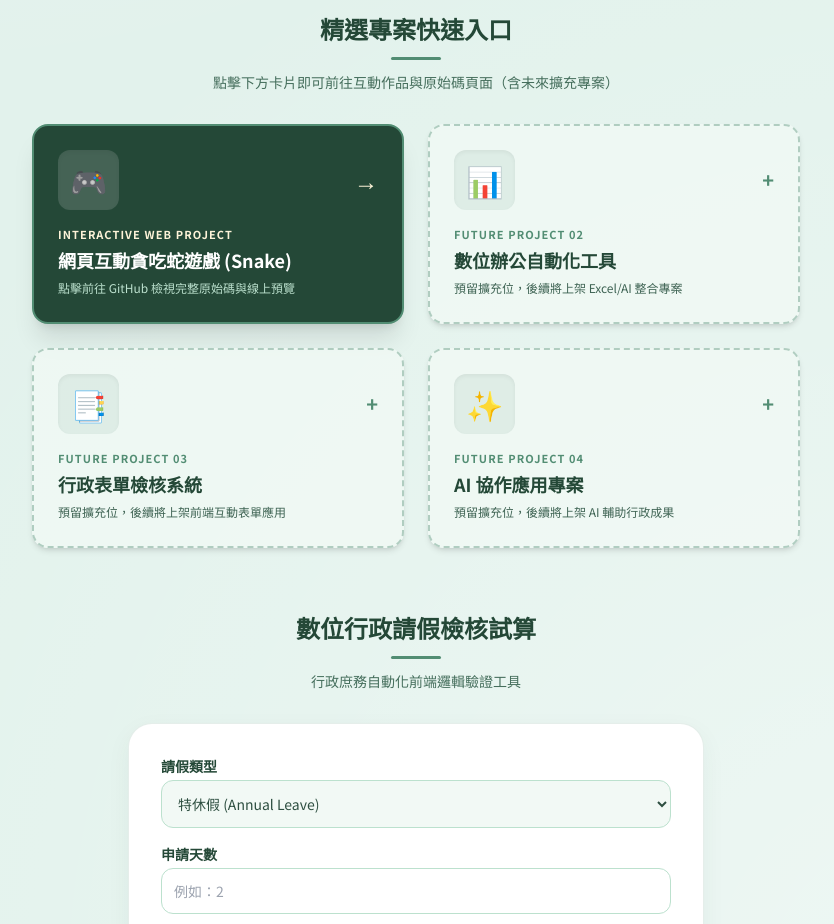
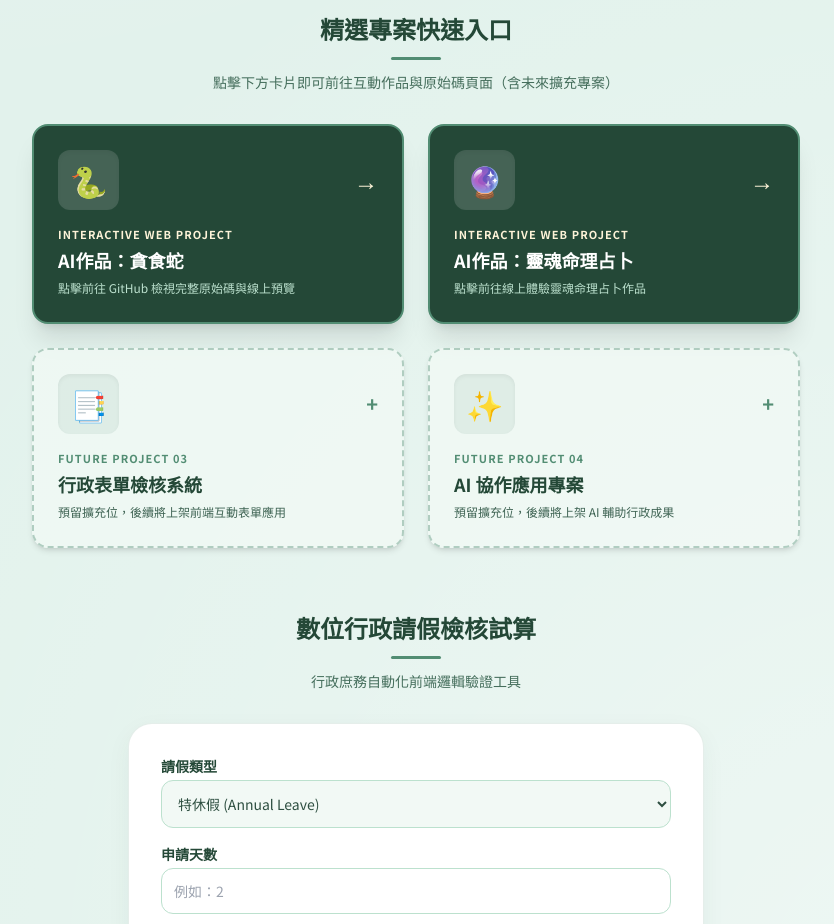
Before and after one commit to sunny0989586795-gif/portolio411, a plain HTML site: page index.html in a window 1280 px wide. Shown: the part 1800-2724 px from the top of the page, without its empty margins (224-1058 px from the left). Drawn offline with nearby package versions, Linux system fonts and the light colour scheme.

Commit message:
Update index.html

```diff
--- a/index.html
+++ b/index.html
@@ -345,31 +345,32 @@
 
             <div class="grid grid-cols-1 sm:grid-cols-2 gap-6 max-w-3xl mx-auto">
                 <!-- 專案 1：貪吃蛇遊戲 -->
-                <a href="https://github.com/sunny0989586795-gif/portolio411/blob/main/snake1.html" target="_blank"
+                <a href="https://sunny0989586795-gif.github.io/portolio411/snake1.html" target="_blank"
                    class="group relative text-white p-6 rounded-2xl shadow-xl transition-all duration-300 transform hover:-translate-y-2 flex flex-col justify-between border-2" style="background-color: var(--dark-green); border-color: var(--primary-green);">
                     <div>
                         <div class="flex items-center justify-between mb-4">
-                            <span class="text-3xl bg-white/15 p-3 rounded-xl shadow-inner">🎮</span>
+                            <span class="text-3xl bg-white/15 p-3 rounded-xl shadow-inner">🐍</span>
                             <span class="text-2xl transform group-hover:translate-x-1 transition-transform font-bold" style="color: var(--accent-cream);">→</span>
                         </div>
                         <span class="text-[11px] tracking-widest font-semibold uppercase block mb-1" style="color: var(--accent-cream);">Interactive Web Project</span>
-                        <h3 class="text-lg font-bold transition group-hover:opacity-90 mb-1">網頁互動貪吃蛇遊戲 (Snake)</h3>
+                        <h3 class="text-lg font-bold transition group-hover:opacity-90 mb-1">AI作品：貪食蛇</h3>
                         <p class="text-xs leading-relaxed" style="color: var(--mint-border);">點擊前往 GitHub 檢視完整原始碼與線上預覽</p>
                     </div>
                 </a>
 
-                <!-- 專案 2 預留位 -->
-                <div class="group relative p-6 rounded-2xl shadow-md transition-all duration-300 border-2 border-dashed flex flex-col justify-between" style="background-color: rgba(242, 249, 245, 0.7); border-color: rgba(82, 141, 115, 0.4);">
+                <!-- 專案 2：靈魂命理占卜 -->
+                <a href="https://sunny0989586795-gif.github.io/portolio411/tarot.html" target="_blank"
+                   class="group relative text-white p-6 rounded-2xl shadow-xl transition-all duration-300 transform hover:-translate-y-2 flex flex-col justify-between border-2" style="background-color: var(--dark-green); border-color: var(--primary-green);">
                     <div>
                         <div class="flex items-center justify-between mb-4">
-                            <span class="text-3xl p-3 rounded-xl shadow-inner" style="background-color: rgba(82, 141, 115, 0.1);">📊</span>
-                            <span class="text-xl font-bold" style="color: var(--primary-green);">+</span>
+                            <span class="text-3xl bg-white/15 p-3 rounded-xl shadow-inner">🔮</span>
+                            <span class="text-2xl transform group-hover:translate-x-1 transition-transform font-bold" style="color: var(--accent-cream);">→</span>
                         </div>
-                        <span class="text-[11px] tracking-widest font-semibold uppercase block mb-1" style="color: var(--primary-green);">FUTURE PROJECT 02</span>
-                        <h3 class="text-lg font-bold mb-1" style="color: var(--dark-green);">數位辦公自動化工具</h3>
-                        <p class="text-xs leading-relaxed" style="color: var(--text-muted);">預留擴充位，後續將上架 Excel/AI 整合專案</p>
+                        <span class="text-[11px] tracking-widest font-semibold uppercase block mb-1" style="color: var(--accent-cream);">Interactive Web Project</span>
+                        <h3 class="text-lg font-bold transition group-hover:opacity-90 mb-1">AI作品：靈魂命理占卜</h3>
+                        <p class="text-xs leading-relaxed" style="color: var(--mint-border);">點擊前往線上體驗靈魂命理占卜作品</p>
                     </div>
-                </div>
+                </a>
 
                 <!-- 專案 3 預留位 -->
                 <div class="group relative p-6 rounded-2xl shadow-md transition-all duration-300 border-2 border-dashed flex flex-col justify-between" style="background-color: rgba(242, 249, 245, 0.7); border-color: rgba(82, 141, 115, 0.4);">
```
